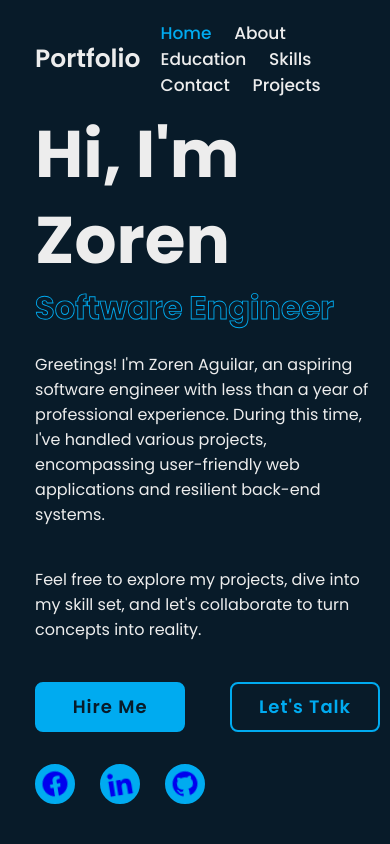
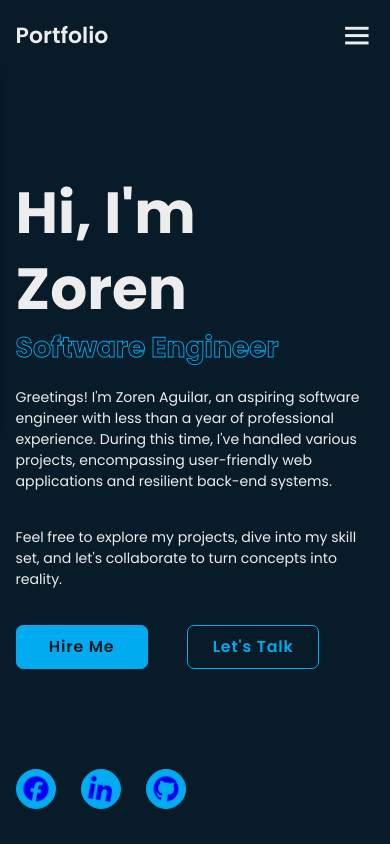
Before and after one commit to zorenthegreat/PortfolioNiZoren, a plain HTML site: page index.html in a window 390 px wide. Shown: the top 844 px of the page. Drawn offline with nearby package versions, Linux system fonts and the light colour scheme.

Commit message:
modified:style.css

```diff
--- a/css/style.css
+++ b/css/style.css
@@ -510,3 +510,75 @@ span{
     font-size: 2.4rem;
     color: var(--bg-color);
 }
+
+/* BREAKPOINTS */
+@media (max-width: 1200px) {
+    html {
+        font-size: 55%;
+    }
+}
+
+@media (max-width: 991px) {
+    .header {
+        padding: 2rem 4%;
+    }
+
+    .section {
+        padding: 10rem 4% 2rem;
+    }
+
+    .home {
+        padding: 0 4%;
+    }
+
+    .footer {
+        padding: 2rem 4%;
+    }
+}
+
+@media (max-width: 768px) {
+    .header {
+        background: var(--bg-color);
+    }
+
+    #menu-icon {
+        display: block;
+        font-size: 4rem;
+    }
+
+    .navbar {
+        position: absolute;
+        top: 100%;
+        left: -100%;
+        width: 100%;
+        padding: 1rem 4% ;
+        background: var(--bg-color);
+        box-shadow: 0 .5rem 1rem rgba(0, 0, 0, .2);
+        transition: .25s ease;
+        transition-delay: .25s;
+    }
+
+    .navbar .active-nav {
+        position: absolute;
+        top: 0;
+        left: 0;
+        width: 100%;
+        height: 100%;
+        background: yellowgreen;
+        border-top: .1rem solid rgb (0, 0, 0, .2);
+    }
+
+    .navbar .active {
+        transition-delay: 0s ;
+    }
+
+
+
+    .navbar a {
+        display: block;
+        font-size: 2rem;
+        margin: 3rem 0;
+    }
+
+
+}
--- a/index.html
+++ b/index.html
@@ -23,6 +23,8 @@
             <a href="#skills">Skills</a>
             <a href="#contact">Contact</a>
             <a href="#projects">Projects</a>
+
+            <span class="active-nav"></span>
         </nav>
     </header>
 
--- a/js/script.js
+++ b/js/script.js
@@ -1,4 +1,12 @@
 // Toggle icon navbar
+let menuIcon = document.querySelector('#menu-icon');
+let navbar = document.querySelector('.navbar');
+
+menuIcon.onclick = () => {
+    menuIcon.classList.toggle('bx-x');
+    navbar.classList.toggle('active');
+}
+
 // Scroll sections
 let sections = document.querySelectorAll('section');
 let navLinks = document.querySelectorAll('header nav a');
```
